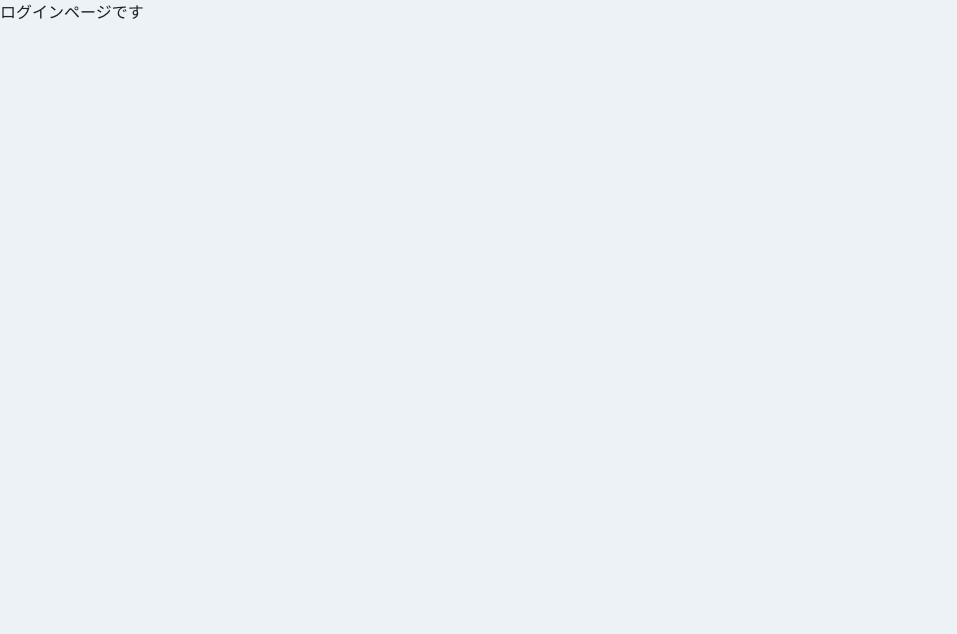
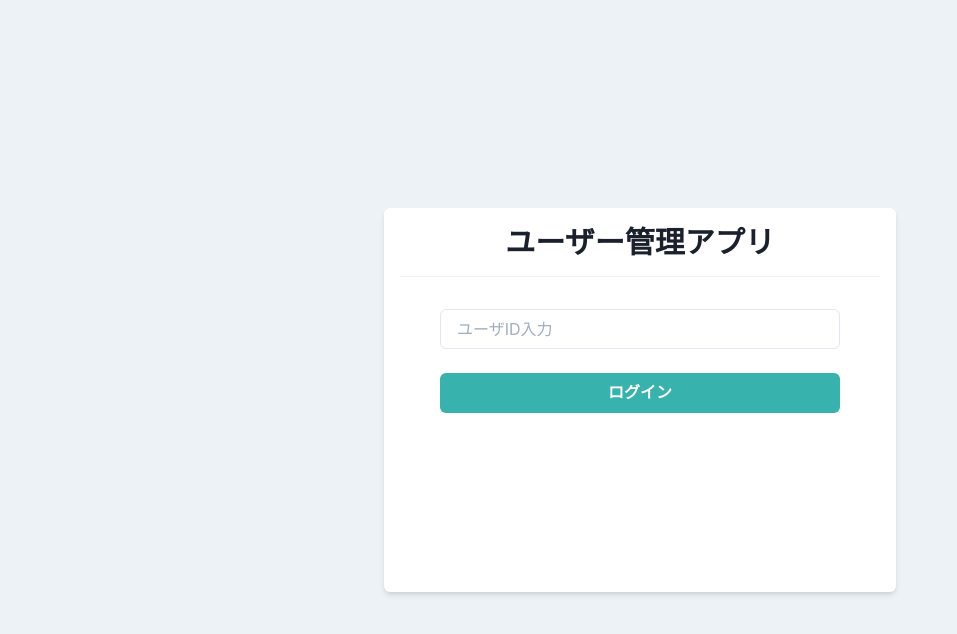
Before and after one commit to TomoyukiMatsuda/react-chakra-ui-practice, a React (Create React App) app: page / in a window 1280 px wide. Shown: the top 634 px of the page, without its empty margins (0-957 px from the left). Built offline with nearby package versions, Linux system fonts and the light colour scheme.

Commit message:
ログイン機能：ユーザー取得api叩く処理

```diff
--- a/package.json
+++ b/package.json
@@ -8,6 +8,7 @@
     "@emotion/react": "11.1.4",
     "@emotion/styled": "11.0.0",
     "framer-motion": "3.3.0-beta.22",
+    "axios": "0.21.1",
     "@testing-library/jest-dom": "^5.11.4",
     "@testing-library/react": "^11.1.0",
     "@testing-library/user-event": "^12.1.10",
--- /dev/null
+++ b/src/components/atoms/button/PrimaryButton.tsx
@@ -0,0 +1,22 @@
+import { VFC, memo, ReactNode } from "react";
+import { Button } from "@chakra-ui/react";
+
+type Props = {
+  children: ReactNode;
+  onClick: () => void;
+}
+
+export const PrimaryButton: VFC<Props> = memo((props) => {
+  const { children, onClick } = props;
+
+  return (
+    <Button
+      bg="teal.400"
+      color="white"
+      _hover={{ opacity: 0.8 }}
+      onClick={onClick}
+      >
+      {children}
+    </Button>
+  )
+});
--- a/src/components/pages/login/Login.tsx
+++ b/src/components/pages/login/Login.tsx
@@ -1,5 +1,30 @@
-import { VFC, memo } from "react";
+import { Flex, Box, Heading, Divider, Input, Stack } from "@chakra-ui/react";
+import { PrimaryButton } from "components/atoms/button/PrimaryButton";
+import { useAuth } from "hooks/useAuth";
+import React, { VFC, memo, useState } from "react";
 
 export const Login: VFC = memo(() => {
-  return <p>ログインページです</p>;
+  const { login } = useAuth();
+  const [inputId, setInputId] = useState('');
+
+  const onChangeInputId = (e: React.ChangeEvent<HTMLInputElement>) => {
+    setInputId(e.target.value);
+  }
+  const onClickLogin = () => {
+    login(inputId);
+  }
+
+
+  return (
+    <Flex align="center" justify="center" height="100vh">
+      <Box bg="white" w="lg" h="sm" p={4} borderRadius="md" shadow="md">
+        <Heading as="h1" size="lg" textAlign="center">ユーザー管理アプリ</Heading>
+        <Divider my={4} />
+        <Stack spacing={6} py={4} px={10}>
+          <Input placeholder="ユーザID入力" value={inputId} onChange={onChangeInputId} />
+          <PrimaryButton onClick={onClickLogin}>ログイン</PrimaryButton>
+        </Stack>
+      </Box>
+    </Flex>
+  )
 });
--- /dev/null
+++ b/src/hooks/useAuth.ts
@@ -0,0 +1,24 @@
+/* eslint-disable react-hooks/exhaustive-deps */
+import axios from "axios";
+import { useCallback } from "react";
+import { useHistory } from "react-router-dom";
+import { User } from "types/api/user";
+
+export const useAuth = () => {
+  const history = useHistory();
+
+  const login = useCallback((id: string) => {
+    axios.get<User>(`https://jsonplaceholder.typicode.com/users/${id}`).then((res) => {
+      if (res.data) {
+        // ホームに遷移
+        history.push("/home");
+      } else {
+        alert('ユーザーがいません');
+      }
+    }).catch(() => {
+      alert('ログインできません');
+    })
+  }, []);
+
+  return { login };
+};
--- /dev/null
+++ b/src/types/api/user.ts
@@ -0,0 +1,23 @@
+export type User = {
+  id: number;
+  name: string;
+  username: string;
+  email: string;
+  address: {
+    street: string;
+    suite: string;
+    city: string;
+    zipcode: string;
+    geo: {
+      lat: string;
+      lng: string;
+    };
+  };
+  phone: string;
+  website: string;
+  company: {
+    name: string;
+    catchPhrase: string;
+    bs: string;
+  };
+};
```
Also changed, not shown: 1 other file (tests, documents, lock files or other folders).
